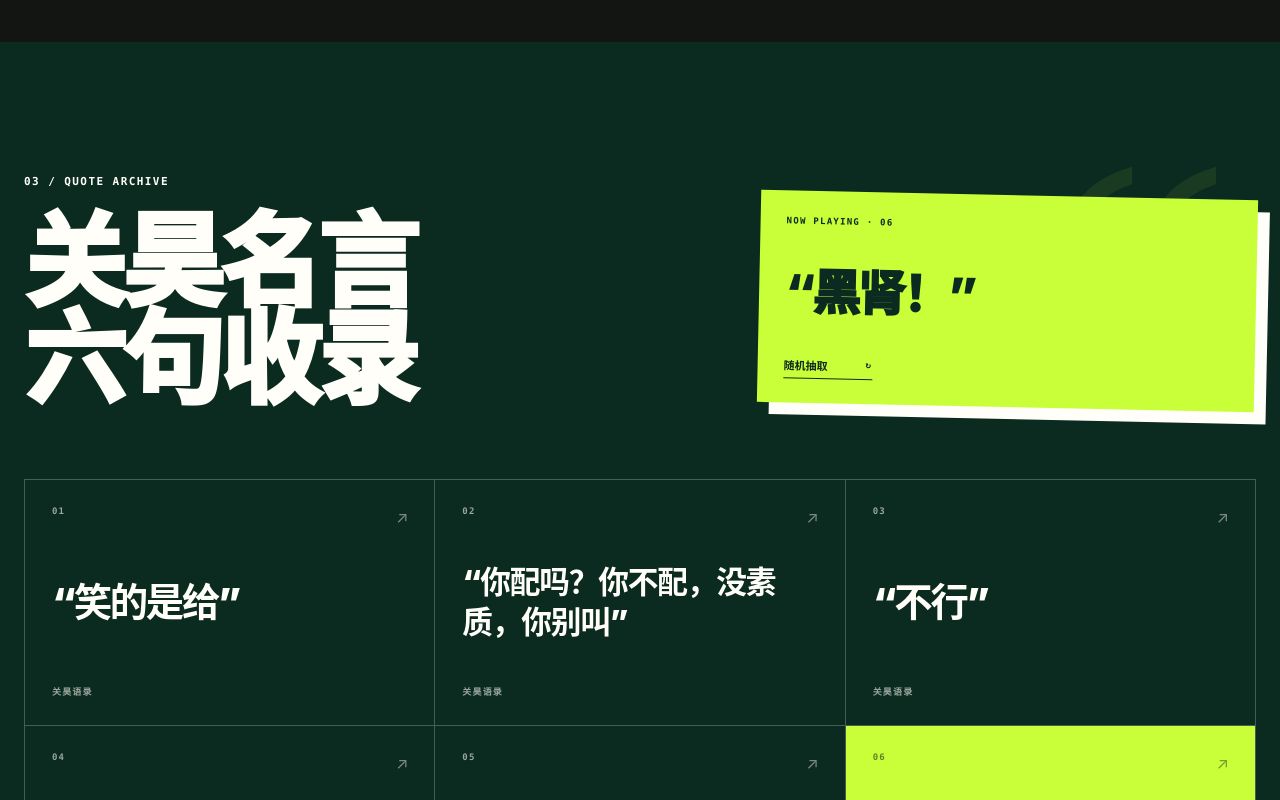
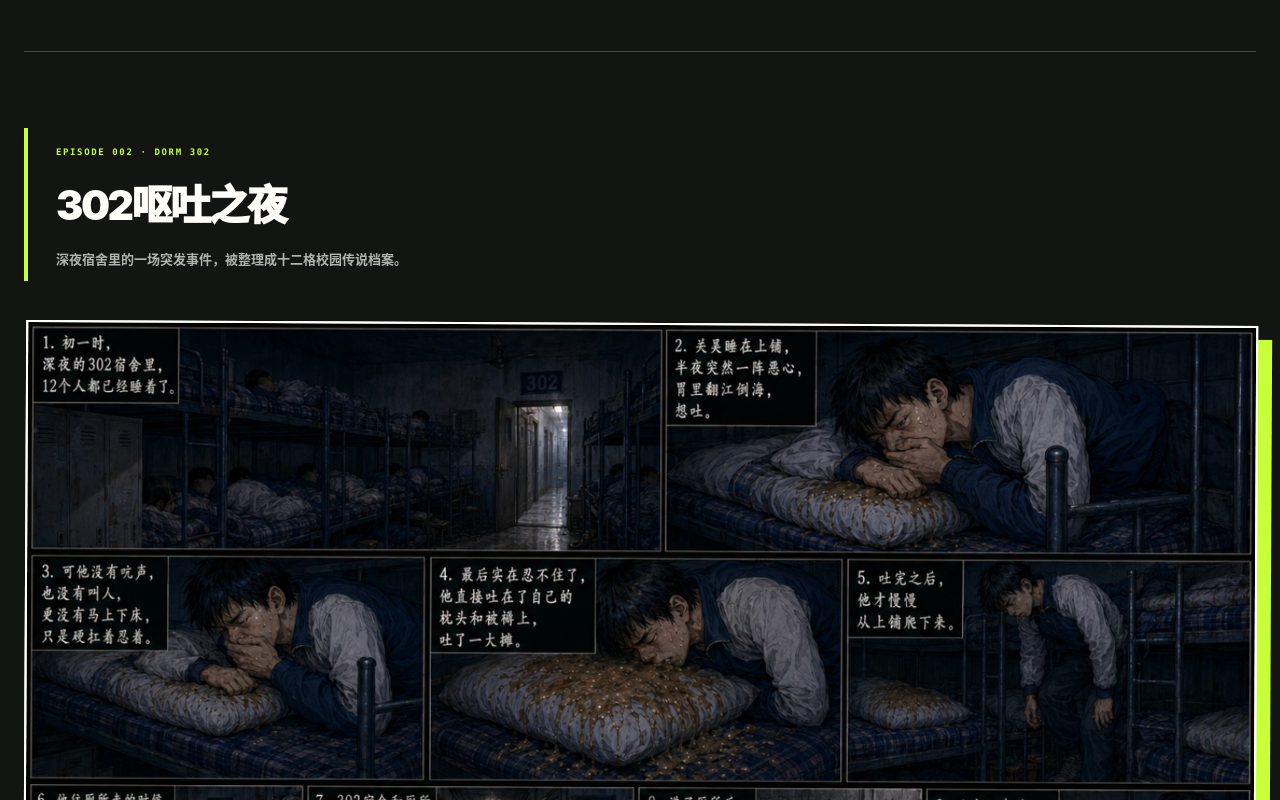
Before and after one commit to bb54188/super-guan-hao, a Next.js app: page / in a window 1280 px wide. Shown: the part 3940-4740 px from the top of the page. Built offline with nearby package versions, Linux system fonts and the light colour scheme.

Commit message:
Add 302 vomit night legend

```diff
--- a/app/globals.css
+++ b/app/globals.css
@@ -951,6 +951,28 @@ img {
   letter-spacing: 0.14em;
 }
 
+.legend-episode-two {
+  position: relative;
+  z-index: 1;
+  margin-top: clamp(88px, 11vw, 150px);
+  padding-top: clamp(42px, 6vw, 76px);
+  border-top: 1px solid rgba(255, 255, 255, 0.22);
+}
+
+.legend-episode-two .legend-intro {
+  max-width: 720px;
+  margin-bottom: 42px;
+}
+
+.legend-poster-secondary {
+  aspect-ratio: 4 / 3;
+  transform: rotate(0.28deg);
+}
+
+.legend-poster-secondary:hover {
+  transform: translate(-4px, -4px) rotate(0.28deg);
+}
+
 .quotes {
   position: relative;
   background: var(--green-deep);
--- a/app/page.tsx
+++ b/app/page.tsx
@@ -100,6 +100,14 @@ const classArchive: FeaturePhoto = {
   kicker: "CLASS OF 2024 · CLASS 4",
   title: "24级四班",
   note: "某一天的全班合影：一张照片，把整个同班宇宙装进画面。",
+};
+
+const dormVomitNight: FeaturePhoto = {
+  src: "/guan-hao/302-vomit-night.jpg",
+  alt: "AI演绎302宿舍深夜呕吐事件的十二格漫画",
+  kicker: "EPISODE 002 · AI GENERATED",
+  title: "302呕吐之夜",
+  note: "一段发生在302宿舍的深夜校园传说，以十二格漫画形式收录。",
 };
 
 const crewProfiles: Array<
@@ -439,6 +447,29 @@ export default function Home() {
           </p>
           <p>内容以“校园传说”形式呈现，不作为真实影像或事实记录。</p>
         </div>
+
+        <div className="legend-episode-two">
+          <div className="legend-intro">
+            <span>EPISODE 002 · DORM 302</span>
+            <h3>302呕吐之夜</h3>
+            <p>深夜宿舍里的一场突发事件，被整理成十二格校园传说档案。</p>
+          </div>
+
+          <button
+            className="legend-poster legend-poster-secondary"
+            onClick={() => setFeaturePhoto(dormVomitNight)}
+            aria-label="放大查看302呕吐之夜事件图"
+          >
+            <img
+              src="/guan-hao/302-vomit-night.jpg"
+              alt="AI演绎302宿舍深夜呕吐事件的十二格漫画"
+              width={1536}
+              height={1152}
+              loading="lazy"
+            />
+            <span>点击放大 <b aria-hidden="true">↗</b></span>
+          </button>
+        </div>
       </section>
 
       <section id="quotes" className="quotes section-pad">
```
Also changed, not shown: public/guan-hao/302-vomit-night.jpg (added).
